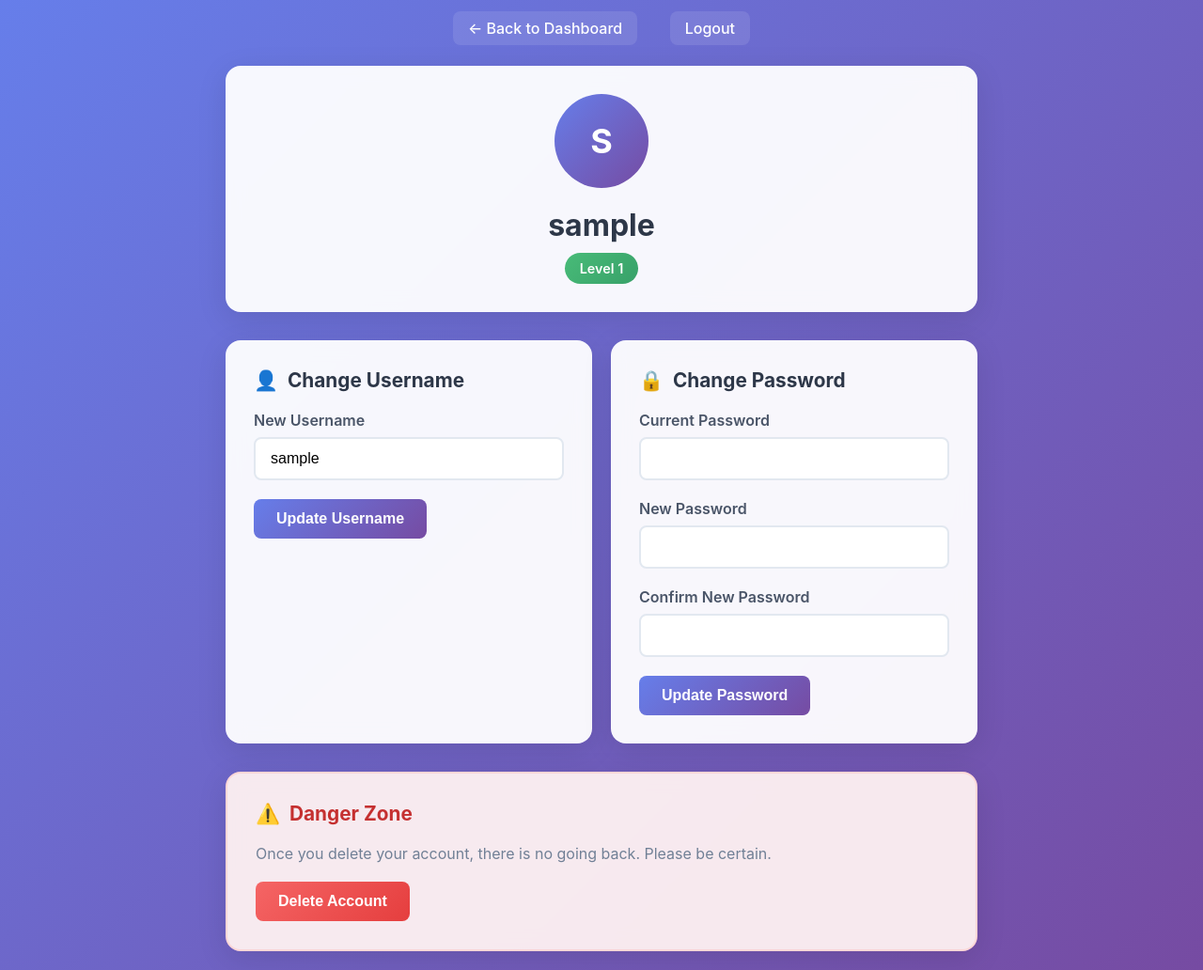
After one commit to maxr777/rizzcode-v2.SIGMA, a Flask app: page /profile in a window 1280 px wide. The commit adds this page. Shown: the whole page at 94% size. Run offline with Flask 3, Linux system fonts and the light colour scheme; the visitor is signed in with stand-in values (Sample User, id 1).

Commit message:
Add account page

```diff
--- a/app.py
+++ b/app.py
@@ -105,6 +105,91 @@ def logout():
     logout_user()
     return redirect(url_for('login'))
 
+@app.route('/profile')
+@login_required
+def profile():
+    return render_template('profile.html',
+                         username=current_user.username,
+                         level=current_user.level)
+
+@app.route('/profile/change-username', methods=['POST'])
+@login_required
+def change_username():
+    new_username = request.form.get('new_username', '').strip()
+
+    if not new_username:
+        return render_template('profile.html',
+                             username=current_user.username,
+                             level=current_user.level,
+                             error_message="Username cannot be empty.")
+
+    # Check if username already exists
+    if User.query.filter_by(username=new_username).first():
+        return render_template('profile.html',
+                             username=current_user.username,
+                             level=current_user.level,
+                             error_message="Username already exists. Please choose another.")
+
+    # Update username
+    current_user.username = new_username
+    db.session.commit()
+
+    return render_template('profile.html',
+                         username=current_user.username,
+                         level=current_user.level,
+                         success_message="Username updated successfully!")
+
+@app.route('/profile/change-password', methods=['POST'])
+@login_required
+def change_password():
+    current_password = request.form.get('current_password')
+    new_password = request.form.get('new_password')
+    confirm_password = request.form.get('confirm_password')
+
+    # Verify current password
+    if not check_password_hash(current_user.password, current_password):
+        return render_template('profile.html',
+                             username=current_user.username,
+                             level=current_user.level,
+                             error_message="Current password is incorrect.")
+
+    # Check if new passwords match
+    if new_password != confirm_password:
+        return render_template('profile.html',
+                             username=current_user.username,
+                             level=current_user.level,
+                             error_message="New passwords do not match.")
+
+    # Check password length
+    if len(new_password) < 6:
+        return render_template('profile.html',
+                             username=current_user.username,
+                             level=current_user.level,
+                             error_message="Password must be at least 6 characters long.")
+
+    # Update password
+    current_user.password = generate_password_hash(new_password)
+    db.session.commit()
+
+    return render_template('profile.html',
+                         username=current_user.username,
+                         level=current_user.level,
+                         success_message="Password updated successfully!")
+
+@app.route('/profile/delete-account', methods=['POST'])
+@login_required
+def delete_account():
+    user_id = current_user.id
+    logout_user()
+
+    # Delete the user from database
+    user_to_delete = User.query.get(user_id)
+    if user_to_delete:
+        db.session.delete(user_to_delete)
+        db.session.commit()
+
+    return redirect(url_for('register'))
+
 def open_browser():
     webbrowser.open_new("http://localhost:5000/login")
 
--- a/templates/index.html
+++ b/templates/index.html
@@ -395,7 +395,7 @@
     <div class="main-content">
         <div class="header-bar">
             <div class="user-info">
-                <span>User {{ username }} | Level {{ level }}</span>
+          <span><a href="/profile">{{ username }}</a> | Level {{ level }}</span>
             </div>
             <button id="themeToggle" class="theme-toggle" aria-label="Toggle theme">
                 <svg class="theme-icon" id="themeIcon" xmlns="http://www.w3.org/2000/svg" fill="none" stroke="currentColor" stroke-width="2" stroke-linecap="round" stroke-linejoin="round">
--- /dev/null
+++ b/templates/profile.html
@@ -0,0 +1,336 @@
+<!DOCTYPE html>
+<html lang="en">
+<head>
+    <meta charset="UTF-8">
+    <meta name="viewport" content="width=device-width, initial-scale=1.0">
+    <title>Profile - CodeTracker</title>
+    <style>
+        * {
+            margin: 0;
+            padding: 0;
+            box-sizing: border-box;
+        }
+
+        body {
+            font-family: -apple-system, BlinkMacSystemFont, 'Segoe UI', Roboto, sans-serif;
+            background: linear-gradient(135deg, #667eea 0%, #764ba2 100%);
+            min-height: 100vh;
+            padding: 20px;
+        }
+
+        .container {
+            max-width: 800px;
+            margin: 0 auto;
+        }
+
+        .header {
+            background: rgba(255, 255, 255, 0.95);
+            backdrop-filter: blur(10px);
+            border-radius: 16px;
+            padding: 30px;
+            margin-bottom: 30px;
+            box-shadow: 0 8px 32px rgba(0, 0, 0, 0.1);
+            text-align: center;
+        }
+
+        .profile-avatar {
+            width: 100px;
+            height: 100px;
+            border-radius: 50%;
+            background: linear-gradient(135deg, #667eea, #764ba2);
+            display: flex;
+            align-items: center;
+            justify-content: center;
+            margin: 0 auto 20px;
+            font-size: 36px;
+            font-weight: bold;
+            color: white;
+            text-transform: uppercase;
+        }
+
+        .profile-info h1 {
+            color: #2d3748;
+            margin-bottom: 10px;
+            font-size: 2rem;
+        }
+
+        .level-badge {
+            display: inline-block;
+            background: linear-gradient(135deg, #48bb78, #38a169);
+            color: white;
+            padding: 8px 16px;
+            border-radius: 20px;
+            font-weight: 600;
+            font-size: 0.9rem;
+        }
+
+        .profile-sections {
+            display: grid;
+            grid-template-columns: 1fr 1fr;
+            gap: 20px;
+            margin-bottom: 30px;
+        }
+
+        .section {
+            background: rgba(255, 255, 255, 0.95);
+            backdrop-filter: blur(10px);
+            border-radius: 16px;
+            padding: 30px;
+            box-shadow: 0 8px 32px rgba(0, 0, 0, 0.1);
+        }
+
+        .section h2 {
+            color: #2d3748;
+            margin-bottom: 20px;
+            font-size: 1.3rem;
+            display: flex;
+            align-items: center;
+            gap: 10px;
+        }
+
+        .form-group {
+            margin-bottom: 20px;
+        }
+
+        .form-group label {
+            display: block;
+            margin-bottom: 8px;
+            color: #4a5568;
+            font-weight: 600;
+        }
+
+        .form-group input {
+            width: 100%;
+            padding: 12px 16px;
+            border: 2px solid #e2e8f0;
+            border-radius: 8px;
+            font-size: 1rem;
+            transition: all 0.3s ease;
+        }
+
+        .form-group input:focus {
+            outline: none;
+            border-color: #667eea;
+            box-shadow: 0 0 0 3px rgba(102, 126, 234, 0.1);
+        }
+
+        .btn {
+            padding: 12px 24px;
+            border: none;
+            border-radius: 8px;
+            font-size: 1rem;
+            font-weight: 600;
+            cursor: pointer;
+            transition: all 0.3s ease;
+            text-decoration: none;
+            display: inline-block;
+            text-align: center;
+        }
+
+        .btn-primary {
+            background: linear-gradient(135deg, #667eea, #764ba2);
+            color: white;
+        }
+
+        .btn-primary:hover {
+            transform: translateY(-2px);
+            box-shadow: 0 8px 25px rgba(102, 126, 234, 0.3);
+        }
+
+        .btn-secondary {
+            background: #f7fafc;
+            color: #4a5568;
+            border: 2px solid #e2e8f0;
+        }
+
+        .btn-secondary:hover {
+            background: #edf2f7;
+            border-color: #cbd5e0;
+        }
+
+        .btn-danger {
+            background: linear-gradient(135deg, #f56565, #e53e3e);
+            color: white;
+        }
+
+        .btn-danger:hover {
+            transform: translateY(-2px);
+            box-shadow: 0 8px 25px rgba(245, 101, 101, 0.3);
+        }
+
+        .danger-section {
+            background: rgba(254, 242, 242, 0.95);
+            border: 2px solid #fed7d7;
+        }
+
+        .danger-section h2 {
+            color: #c53030;
+        }
+
+        .navigation {
+            text-align: center;
+            margin-bottom: 30px;
+        }
+
+        .nav-link {
+            color: white;
+            text-decoration: none;
+            margin: 0 15px;
+            font-weight: 500;
+            padding: 8px 16px;
+            border-radius: 8px;
+            transition: all 0.3s ease;
+            background: rgba(255, 255, 255, 0.1);
+        }
+
+        .nav-link:hover {
+            background: rgba(255, 255, 255, 0.2);
+            transform: translateY(-1px);
+        }
+
+        .alert {
+            padding: 16px;
+            border-radius: 8px;
+            margin-bottom: 20px;
+            font-weight: 500;
+        }
+
+        .alert-success {
+            background: #f0fff4;
+            color: #38a169;
+            border: 1px solid #9ae6b4;
+        }
+
+        .alert-error {
+            background: #fed7d7;
+            color: #c53030;
+            border: 1px solid #feb2b2;
+        }
+
+        @media (max-width: 768px) {
+            .profile-sections {
+                grid-template-columns: 1fr;
+            }
+
+            .container {
+                padding: 10px;
+            }
+
+            .header, .section {
+                padding: 20px;
+            }
+        }
+    </style>
+</head>
+<body>
+    <div class="container">
+        <nav class="navigation">
+            <a href="/dashboard" class="nav-link">← Back to Dashboard</a>
+            <a href="/logout" class="nav-link">Logout</a>
+        </nav>
+
+        <div class="header">
+            <div class="profile-avatar">
+                {{ username[0] if username else 'U' }}
+            </div>
+            <div class="profile-info">
+                <h1>{{ username or 'User' }}</h1>
+                <span class="level-badge">Level {{ level or 1 }}</span>
+            </div>
+        </div>
+
+        {% if success_message %}
+        <div class="alert alert-success">
+            {{ success_message }}
+        </div>
+        {% endif %}
+
+        {% if error_message %}
+        <div class="alert alert-error">
+            {{ error_message }}
+        </div>
+        {% endif %}
+
+        <div class="profile-sections">
+            <div class="section">
+                <h2>
+                    <span>👤</span>
+                    Change Username
+                </h2>
+                <form method="POST" action="/profile/change-username">
+                    <input type="hidden" name="csrf_token" value="{{ csrf_token() }}"/>
+                    <div class="form-group">
+                        <label for="new_username">New Username</label>
+                        <input type="text" id="new_username" name="new_username" value="{{ username }}" required>
+                    </div>
+                    <button type="submit" class="btn btn-primary">Update Username</button>
+                </form>
+            </div>
+
+            <div class="section">
+                <h2>
+                    <span>🔒</span>
+                    Change Password
+                </h2>
+                <form method="POST" action="/profile/change-password">
+                    <input type="hidden" name="csrf_token" value="{{ csrf_token() }}"/>
+                    <div class="form-group">
+                        <label for="current_password">Current Password</label>
+                        <input type="password" id="current_password" name="current_password" required>
+                    </div>
+                    <div class="form-group">
+                        <label for="new_password">New Password</label>
+                        <input type="password" id="new_password" name="new_password" required>
+                    </div>
+                    <div class="form-group">
+                        <label for="confirm_password">Confirm New Password</label>
+                        <input type="password" id="confirm_password" name="confirm_password" required>
+                    </div>
+                    <button type="submit" class="btn btn-primary">Update Password</button>
+                </form>
+            </div>
+        </div>
+
+        <div class="section danger-section">
+            <h2>
+                <span>⚠️</span>
+                Danger Zone
+            </h2>
+            <p style="color: #718096; margin-bottom: 20px;">
+                Once you delete your account, there is no going back. Please be certain.
+            </p>
+            <form method="POST" action="/profile/delete-account" onsubmit="return confirm('Are you absolutely sure you want to delete your account? This action cannot be undone.')">
+                <input type="hidden" name="csrf_token" value="{{ csrf_token() }}"/>
+                <button type="submit" class="btn btn-danger">Delete Account</button>
+            </form>
+        </div>
+    </div>
+
+    <script>
+        // Add some interactive feedback
+        document.querySelectorAll('form').forEach(form => {
+            form.addEventListener('submit', function(e) {
+                const button = this.querySelector('button[type="submit"]');
+                if (button && !button.classList.contains('btn-danger')) {
+                    button.textContent = 'Updating...';
+                    button.disabled = true;
+                }
+            });
+        });
+
+        // Password confirmation validation
+        const newPassword = document.getElementById('new_password');
+        const confirmPassword = document.getElementById('confirm_password');
+
+        if (newPassword && confirmPassword) {
+            confirmPassword.addEventListener('input', function() {
+                if (this.value !== newPassword.value) {
+                    this.setCustomValidity('Passwords do not match');
+                } else {
+                    this.setCustomValidity('');
+                }
+            });
+        }
+    </script>
+</body>
+</html>
```
